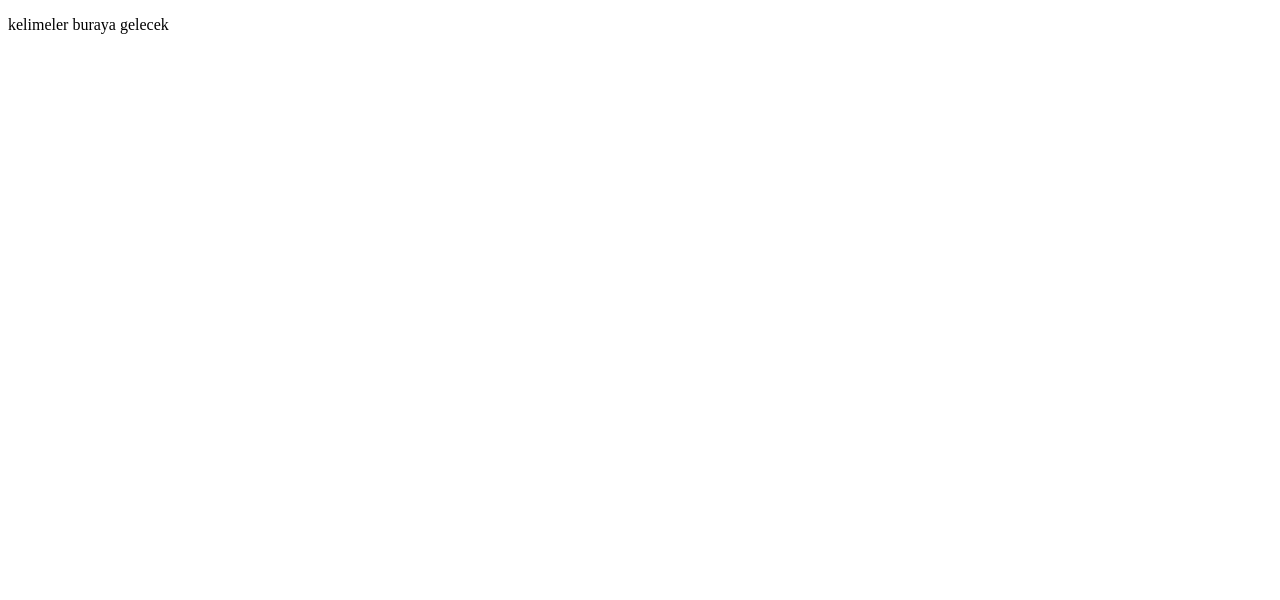
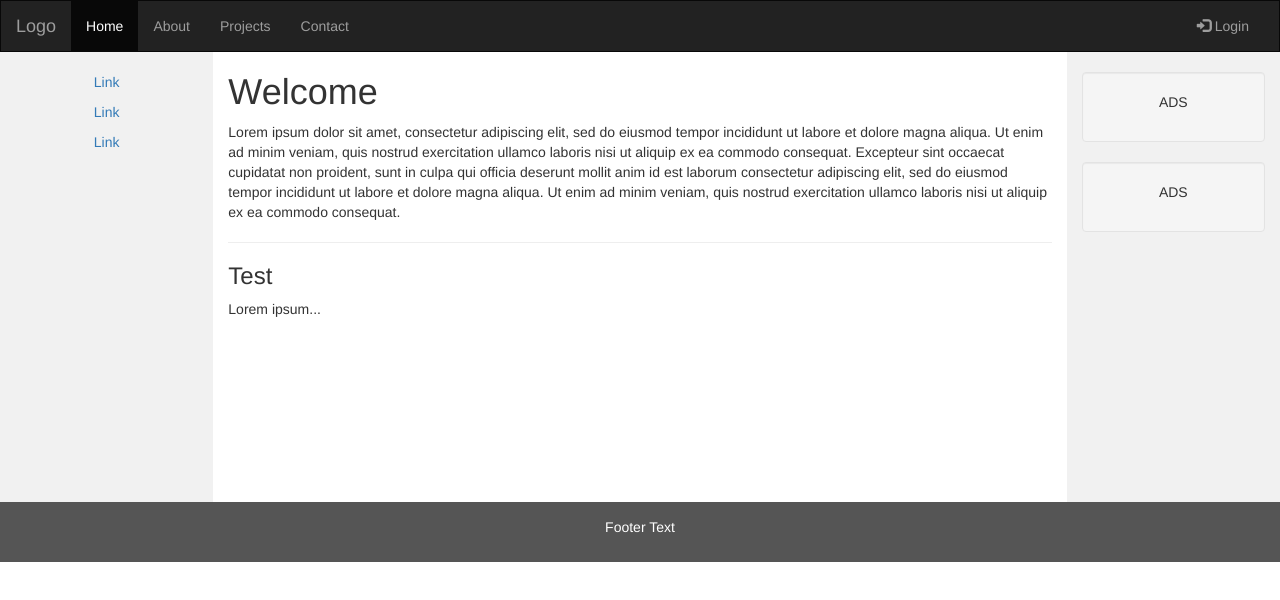
Before and after one commit to onetreedev/onetreedev.github.io, a plain HTML site: page index.html in a window 1280 px wide. Drawn offline with nearby package versions, Linux system fonts and the light colour scheme.

Commit message:
Update index.html

```diff
--- a/index.html
+++ b/index.html
@@ -1,12 +1,100 @@
 <!DOCTYPE html>
 <html lang="en">
 <head>
-    <meta charset="UTF-8">
-    <meta http-equiv="X-UA-Compatible" content="IE=edge">
-    <meta name="viewport" content="width=device-width, initial-scale=1.0">
-    <title>Document</title>
+  <title>Bootstrap Example</title>
+  <meta charset="utf-8">
+  <meta name="viewport" content="width=device-width, initial-scale=1">
+  <link rel="stylesheet" href="https://maxcdn.bootstrapcdn.com/bootstrap/3.4.1/css/bootstrap.min.css">
+  <script src="https://ajax.googleapis.com/ajax/libs/jquery/3.6.0/jquery.min.js"></script>
+  <script src="https://maxcdn.bootstrapcdn.com/bootstrap/3.4.1/js/bootstrap.min.js"></script>
+  <style>
+    /* Remove the navbar's default margin-bottom and rounded borders */
+    .navbar {
+      margin-bottom: 0;
+      border-radius: 0;
+    }
+
+    /* Set height of the grid so .sidenav can be 100% (adjust as needed) */
+    .row.content {height: 450px}
+
+    /* Set gray background color and 100% height */
+    .sidenav {
+      padding-top: 20px;
+      background-color: #f1f1f1;
+      height: 100%;
+    }
+
+    /* Set black background color, white text and some padding */
+    footer {
+      background-color: #555;
+      color: white;
+      padding: 15px;
+    }
+
+    /* On small screens, set height to 'auto' for sidenav and grid */
+    @media screen and (max-width: 767px) {
+      .sidenav {
+        height: auto;
+        padding: 15px;
+      }
+      .row.content {height:auto;}
+    }
+  </style>
 </head>
 <body>
-    <p>kelimeler buraya gelecek</p>
+
+<nav class="navbar navbar-inverse">
+  <div class="container-fluid">
+    <div class="navbar-header">
+      <button type="button" class="navbar-toggle" data-toggle="collapse" data-target="#myNavbar">
+        <span class="icon-bar"></span>
+        <span class="icon-bar"></span>
+        <span class="icon-bar"></span>
+      </button>
+      <a class="navbar-brand" href="#">Logo</a>
+    </div>
+    <div class="collapse navbar-collapse" id="myNavbar">
+      <ul class="nav navbar-nav">
+        <li class="active"><a href="#">Home</a></li>
+        <li><a href="#">About</a></li>
+        <li><a href="#">Projects</a></li>
+        <li><a href="#">Contact</a></li>
+      </ul>
+      <ul class="nav navbar-nav navbar-right">
+        <li><a href="#"><span class="glyphicon glyphicon-log-in"></span> Login</a></li>
+      </ul>
+    </div>
+  </div>
+</nav>
+
+<div class="container-fluid text-center">
+  <div class="row content">
+    <div class="col-sm-2 sidenav">
+      <p><a href="#">Link</a></p>
+      <p><a href="#">Link</a></p>
+      <p><a href="#">Link</a></p>
+    </div>
+    <div class="col-sm-8 text-left">
+      <h1>Welcome</h1>
+      <p>Lorem ipsum dolor sit amet, consectetur adipiscing elit, sed do eiusmod tempor incididunt ut labore et dolore magna aliqua. Ut enim ad minim veniam, quis nostrud exercitation ullamco laboris nisi ut aliquip ex ea commodo consequat. Excepteur sint occaecat cupidatat non proident, sunt in culpa qui officia deserunt mollit anim id est laborum consectetur adipiscing elit, sed do eiusmod tempor incididunt ut labore et dolore magna aliqua. Ut enim ad minim veniam, quis nostrud exercitation ullamco laboris nisi ut aliquip ex ea commodo consequat.</p>
+      <hr>
+      <h3>Test</h3>
+      <p>Lorem ipsum...</p>
+    </div>
+    <div class="col-sm-2 sidenav">
+      <div class="well">
+        <p>ADS</p>
+      </div>
+      <div class="well">
+        <p>ADS</p>
+      </div>
+    </div>
+  </div>
+</div>
+
+<footer class="container-fluid text-center">
+  <p>Footer Text</p>
+</footer>
+
 </body>
 </html>
```
